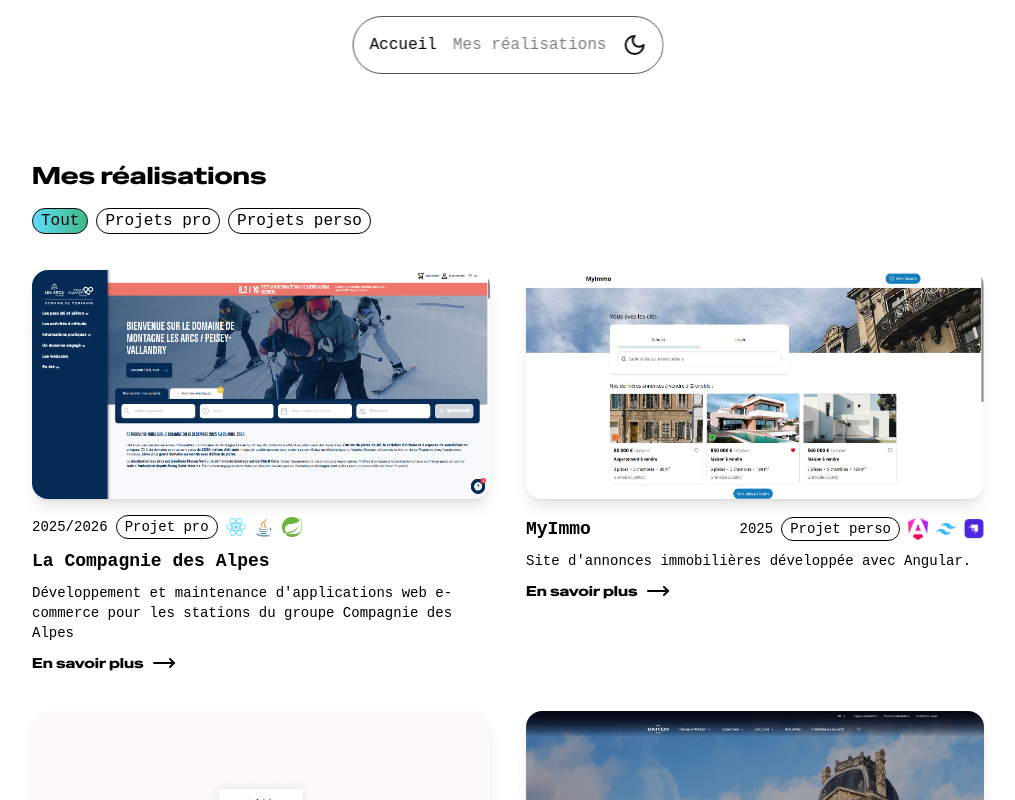
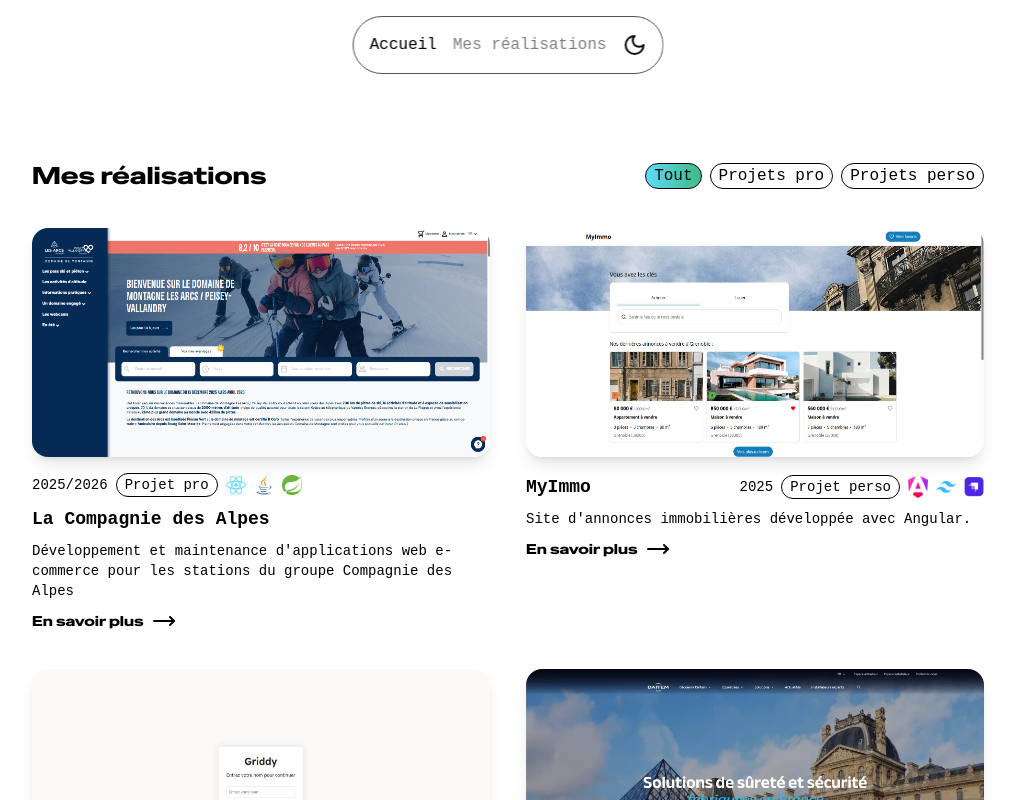
Before and after one commit to AlexisF9/Portfolio-2025, a Next.js app: page /mes-realisations in a window 1280 px wide. Shown: the top 800 px of the page, without its empty margins (132-1147 px from the left). Built offline with nearby package versions, Linux system fonts and the light colour scheme; a web font is replaced by a local one.

Commit message:
edit header section in cards list

```diff
--- a/src/components/projects.tsx
+++ b/src/components/projects.tsx
@@ -62,10 +62,11 @@ export function Projects() {
   ];
   return (
     <>
-      <h1 className="fade-in text-xl mb-4 md:text-2xl dark:text-white font-gothic">
+      <div className="flex flex-col mb-9 gap-4 md:flex-row md:justify-between">
+        <h1 className="fade-in text-xl md:text-2xl dark:text-white font-gothic">
           Mes réalisations
         </h1>
-      <div className="fade-in flex items-center flex-wrap gap-2 mb-9">
+        <div className="fade-in flex items-center flex-wrap gap-2">
           {filters.map((item, index) => {
             return (
               <button
@@ -84,6 +85,8 @@ export function Projects() {
             );
           })}
         </div>
+      </div>
+
       <CardsList filter={filter} />
     </>
   );
```
Lines whose indentation alone changed are shown as unchanged.
